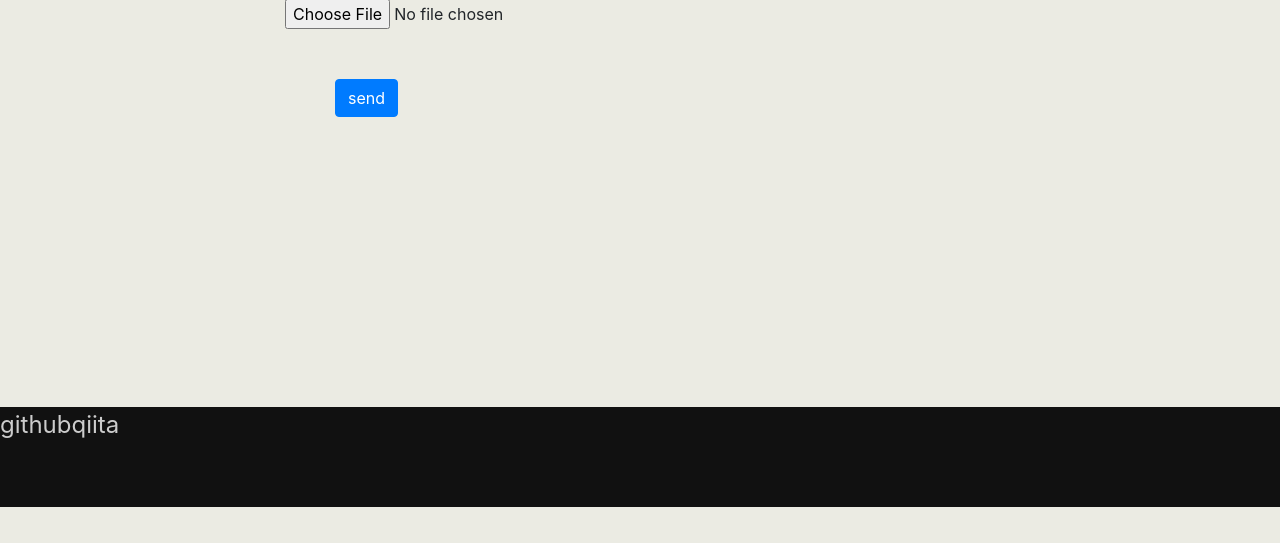
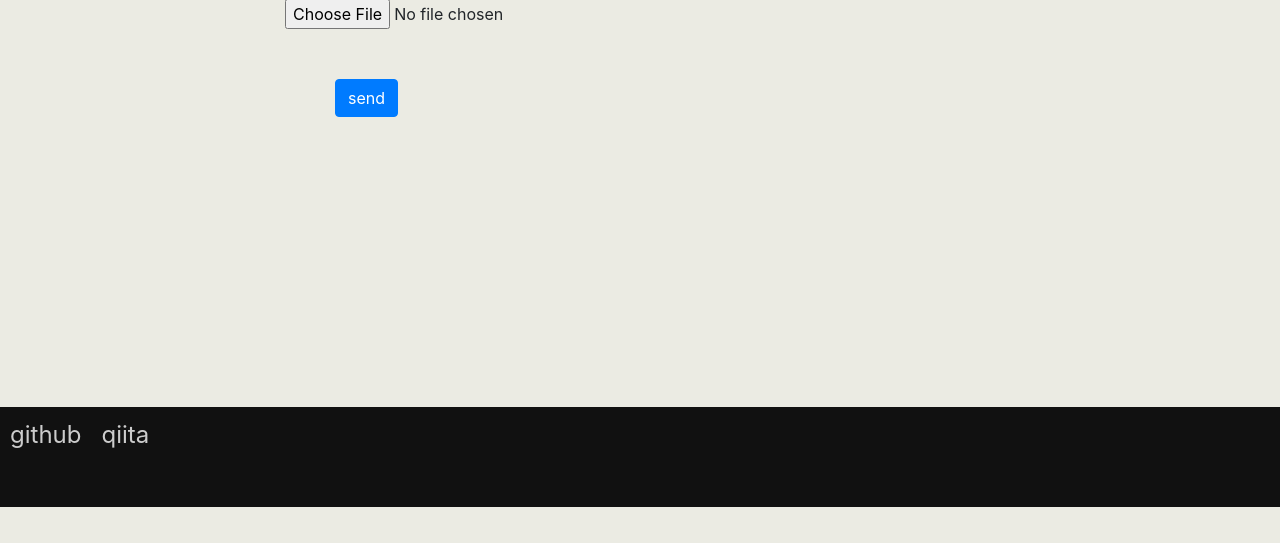
Before and after one commit to suzuryu/ImageIdentificateWEB, a Flask app: page / in a window 1280 px wide. Shown: the part 257-800 px from the top of the page. Run offline with Flask 2, Linux system fonts and the light colour scheme; some libraries are stand-ins or nearby versions.

Commit message:
Update base.html

```diff
--- a/templates/base.html
+++ b/templates/base.html
@@ -29,8 +29,10 @@
 
     .fotter a {
       color: #ccc;
+      width: auto;
       float: left;
       font-size: 24px;
+      padding: 10px;
     }
 
     </style>
```
